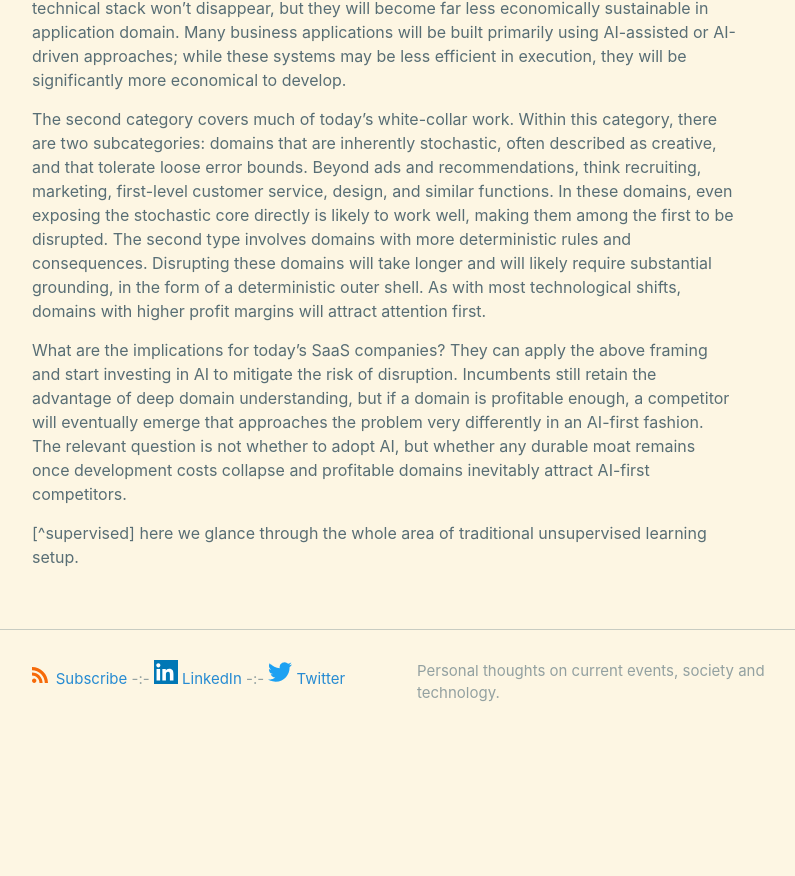
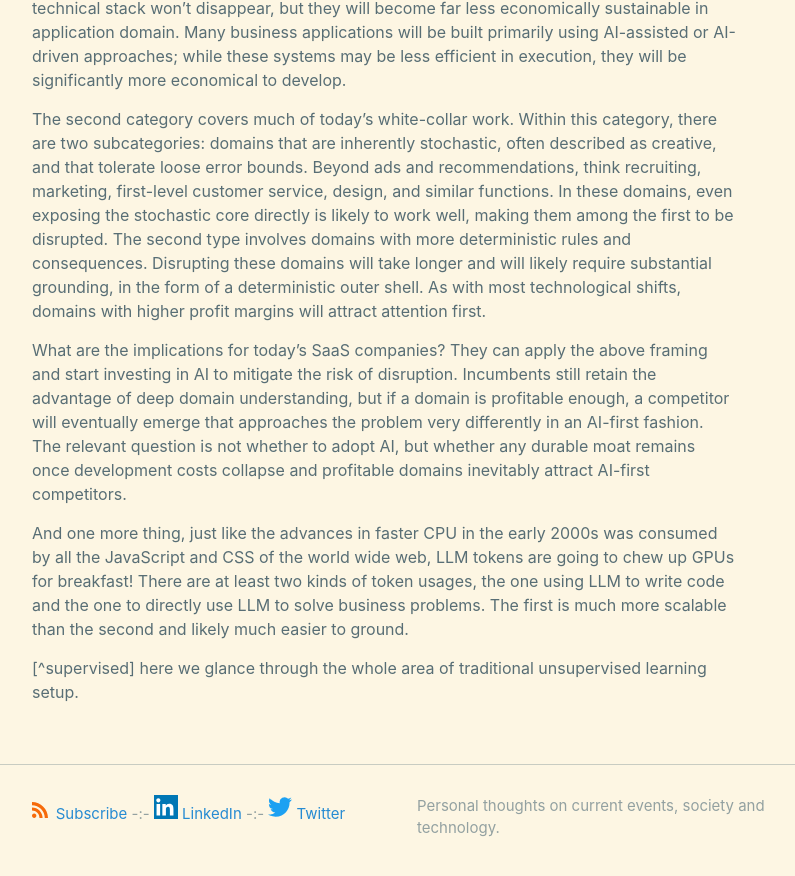
Before and after one commit to xianxu/xianxu.github.io, a Jekyll site: the page built from _posts/2026-02-17-ai-as-new-abstraction.markdown, in a window 1280 px wide and 900 px high, scrolled down 1581 px. Shown: the top 876 px of the window, without its empty margins (238-1033 px from the left). Built offline with Jekyll 4.4.1, drawn with Linux system fonts in a browser that asks for light colours; comment, search, counter and statistics services are not loaded; before the commit the page ends 2346 px from its top, so only the background shows below that.

Commit message:
Sync latest _posts from remote land

```diff
--- a/_posts/2026-02-17-ai-as-new-abstraction.markdown
+++ b/_posts/2026-02-17-ai-as-new-abstraction.markdown
@@ -24,4 +24,6 @@
 
 What are the implications for today’s SaaS companies? They can apply the above framing and start investing in AI to mitigate the risk of disruption. Incumbents still retain the advantage of deep domain understanding, but if a domain is profitable enough, a competitor will eventually emerge that approaches the problem very differently in an AI-first fashion. The relevant question is not whether to adopt AI, but whether any durable moat remains once development costs collapse and profitable domains inevitably attract AI-first competitors.
 
+And one more thing, just like the advances in faster CPU in the early 2000s was consumed by all the JavaScript and CSS of the world wide web, LLM tokens are going to chew up GPUs for breakfast! There are at least two kinds of token usages, the one using LLM to write code and the one to directly use LLM to solve business problems. The first is much more scalable than the second and likely much easier to ground.
+
 [^supervised] here we glance through the whole area of traditional unsupervised learning setup.
```
